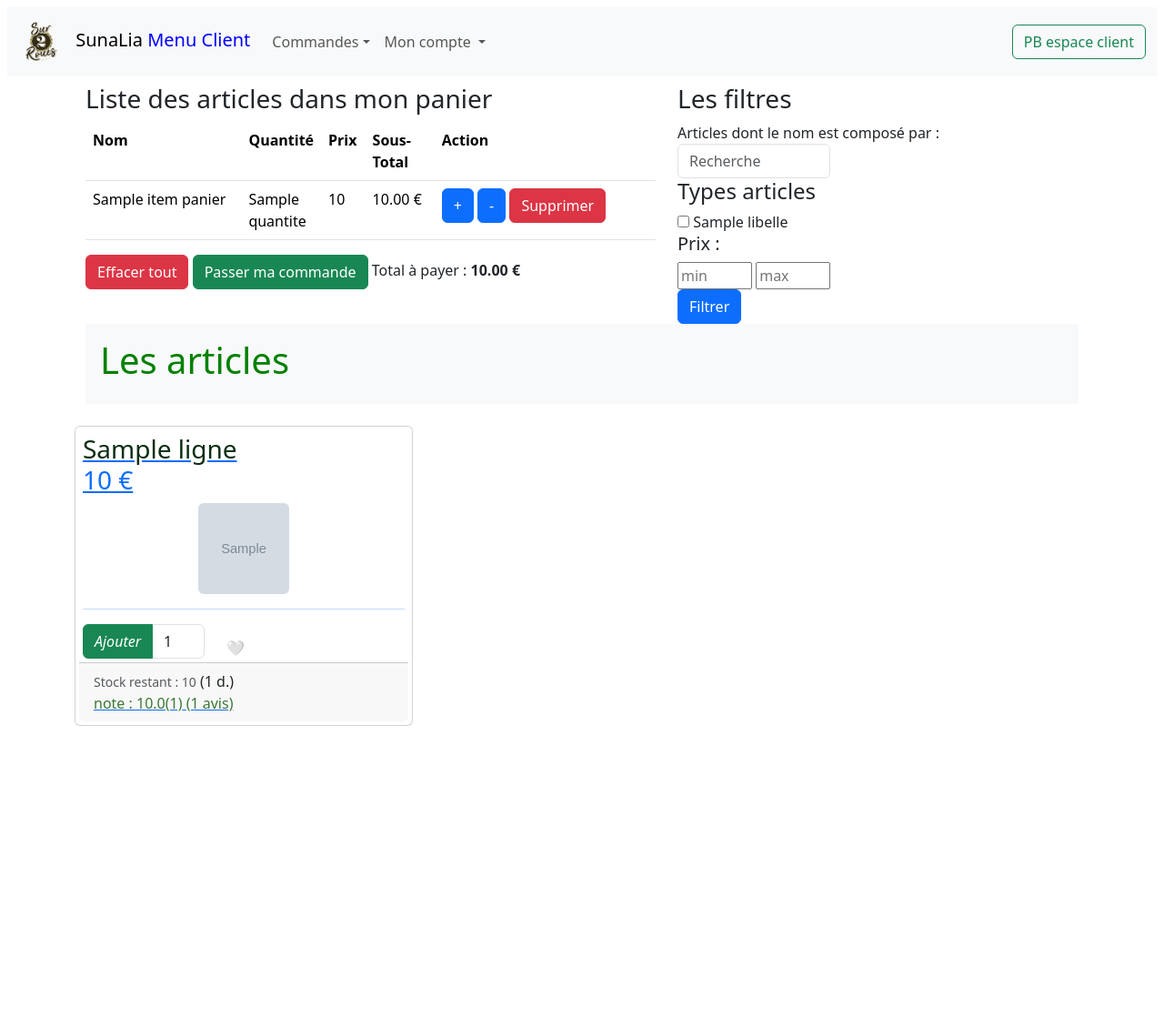
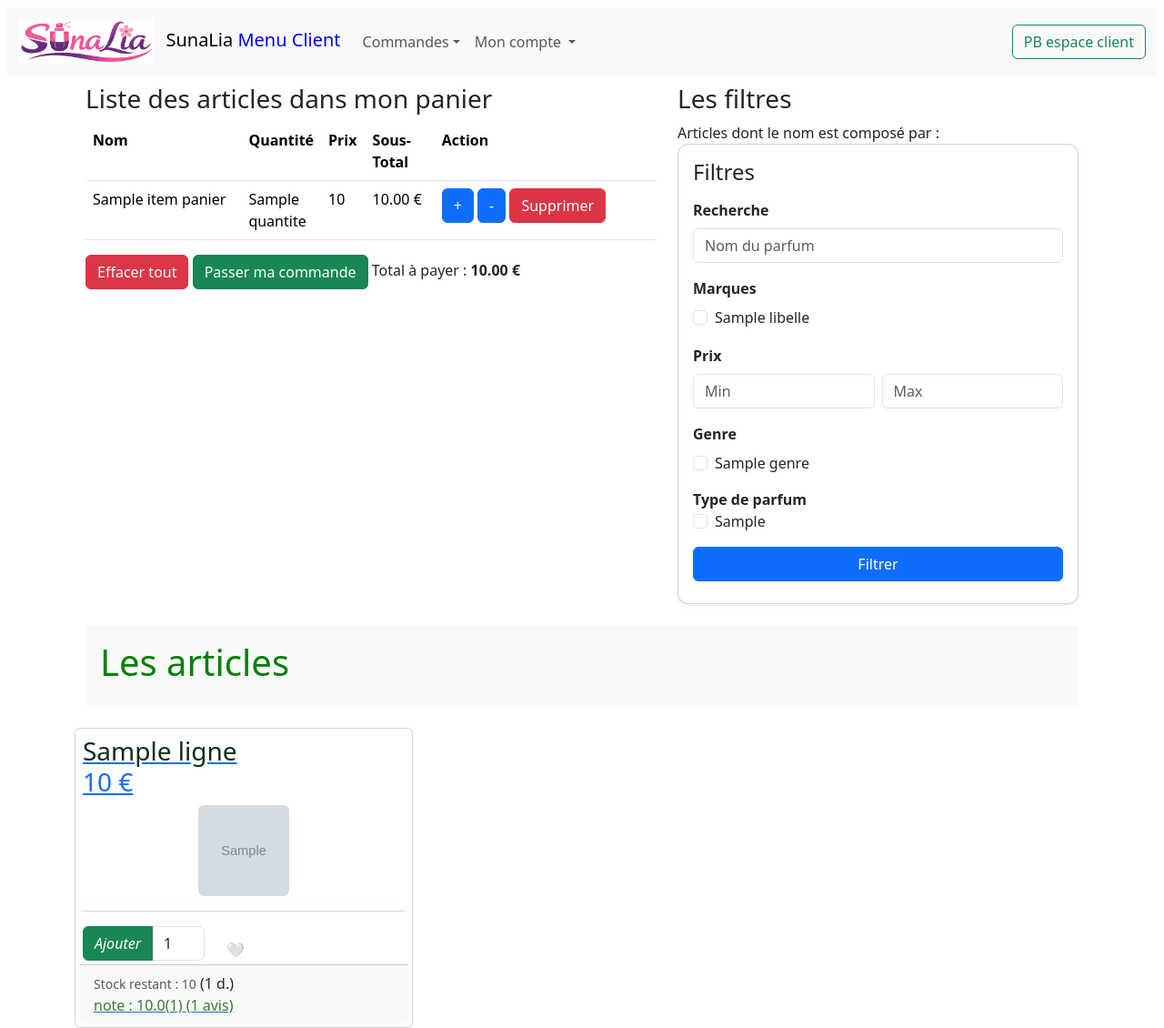
Before and after one commit to Lukasbre/Sa-_3_4_5_from_VAL_incorportion, a Flask app: template Site_SunaLia/templates/client/boutique/panier_article.html in a window 1280 px wide. Shown: the whole page at 91% size. Before the commit the page ends 798 px from the top, so only its background shows below. Run offline with Flask 3, Linux system fonts and the light colour scheme; the template is opened without the code that fills it: most values are stand-ins (such as "Sample title", 1, 10 or a date in 2020); grey boxes marked "Sample" are stand-in pictures; parts of the project's set-up code (start-up, migrations or seed data) failed here and were passed over; some libraries are stand-ins or nearby versions.

Commit message:
Filtre terminé - Verif Panier admin good

```diff
--- a/Site_SunaLia/controllers/admin_commande.py
+++ b/Site_SunaLia/controllers/admin_commande.py
@@ -25,7 +25,7 @@ def admin_commande_show():
                , c.etat_id
                , e.libelle
                , u.login
-               , COUNT(lc.parfum_id) AS nbr_articles
+               , SUM(lc.quantite) AS nbr_articles
                , SUM(lc.prix * lc.quantite) AS prix_total
         FROM commande c
         INNER JOIN etat e ON e.id_etat = c.etat_id
--- a/Site_SunaLia/templates/auth/layout.html
+++ b/Site_SunaLia/templates/auth/layout.html
@@ -21,7 +21,7 @@
         <br><br>
         <a href="/base/init">init.</a>
     {% endblock %}
-</div><!-- /.container -->
+</div>
 
 {% block javascripts %}
     <script src="{{ url_for('static', filename='assets/js/bootstrap.bundle.js') }}" ></script>
--- a/Site_SunaLia/templates/client/article_info/article_details.html
+++ b/Site_SunaLia/templates/client/article_info/article_details.html
@@ -19,7 +19,7 @@
 
 
        {% if commandes_articles.nb_commandes_article is defined and commandes_articles.nb_commandes_article > 0 %}
-                 <br>Vous avez commandé <strong>{{ commandes_articles.nb_commandes_article }} </strong>fois  ce produit
+                 <br>Vous avez commandé <strong>{{ commandes_articles.nb_commandes_article }} </strong>fois ce produit
         {% endif %}
 
         </div>
--- a/Site_SunaLia/templates/client/boutique/_filtre.html
+++ b/Site_SunaLia/templates/client/boutique/_filtre.html
@@ -1,37 +1,125 @@
-<form method="post"  action="/client/panier/filtre"  style="display: inline-block">
-    <div class="form-group">
-        <input name="filter_word"  type="text" placeholder="Recherche" size="10" class="form-control"
-               value="{% if session['filter_word'] %}{{ session['filter_word'] }}{% endif %}"  >
+<div class="card shadow-sm p-3 mb-4 w-100" style="border-radius: 12px;">
+
+    <h4 class="mb-3">Filtres</h4>
+
+    <form method="post" action="/client/panier/filtre">
+
+        <!-- Recherche -->
+        <div class="mb-3">
+            <label class="form-label fw-bold">Recherche</label>
+            <input name="filter_word"
+                   type="text"
+                   placeholder="Nom du parfum"
+                   class="form-control"
+                   value="{{ session.get('filter_word', '') }}">
         </div>
+
+        <!-- Marques -->
         {% if items_filtre is defined %}
-    <div class="form-group">
-        <h4>Types articles</h4>
+        <div class="mb-3">
+            <label class="form-label fw-bold">Marques</label>
+            <div style="max-height: 180px; overflow-y: auto;">
                 {% for item_filtre in items_filtre %}
-        <input type="checkbox" name="filter_types" value="{{ item_filtre.id_type_article }}"
                     {% set id_item = item_filtre.id_type_article | string %}
-               {% if session['filter_types'] %}
-{#                   {%  if idItem in session['filter_types'] %} checked  {% endif %} #}
-                   {{ ' checked ' if (id_item in session['filter_types']) else '' }}
-               {% endif %}
-{#                https://stackoverflow.com/questions/58433775/how-to-access-the-value-of-each-checkbox-in-a-table-with-flask#}
-            >  {{ item_filtre.libelle }}
-            <br/>
+                    <div class="form-check">
+                        <input class="form-check-input"
+                               type="checkbox"
+                               name="filter_types"
+                               value="{{ item_filtre.id_type_article }}"
+                               {% if session.get('filter_types') and id_item in session.get('filter_types') %}
+                                   checked
+                               {% endif %}>
+                        <label class="form-check-label">
+                            {{ item_filtre.libelle }}
+                        </label>
+                    </div>
                 {% endfor %}
+            </div>
         </div>
         {% endif %}
 
-    <div class="form-group">
-        <h5>Prix :</h5>
-         <input name="filter_prix_min"  type="text" placeholder="min"  size="3"
-            value="{% if session['filter_prix_min'] %}{{ session['filter_prix_min'] }}{% endif %}" >
+        <!-- Prix -->
+        <div class="mb-3">
+            <label class="form-label fw-bold">Prix</label>
+            <div class="d-flex gap-2">
+                <input name="filter_prix_min"
+                       type="number"
+                       class="form-control"
+                       placeholder="Min"
+                       value="{{ session.get('filter_prix_min', '') }}">
+                <input name="filter_prix_max"
+                       type="number"
+                       class="form-control"
+                       placeholder="Max"
+                       value="{{ session.get('filter_prix_max', '') }}">
+            </div>
+        </div>
 
-       <input name="filter_prix_max"  type="text" placeholder="max"  size="3"
-             value="{% if session['filter_prix_max'] %}{{ session['filter_prix_max'] }}{% endif %}" >
+        <!-- Genre -->
+        <div class="mb-3">
+            <label class="form-label fw-bold">Genre</label>
+            {% for genre in genres %}
+                {% set id_genre = genre.id_genre | string %}
+                <div class="form-check">
+                    <input class="form-check-input"
+                           type="checkbox"
+                           name="filter_genres"
+                           value="{{ genre.id_genre }}"
+                           {% if session.get('filter_genres') and id_genre in session.get('filter_genres') %}
+                               checked
+                           {% endif %}>
+                    <label class="form-check-label">
+                        {{ genre.nom_genre }}
+                    </label>
                 </div>
-    <button type="submit" class="btn btn-primary" style="display: inline-block;">Filtrer</button>
+            {% endfor %}
+        </div>
+
+        <!-- type -->
+        <div class="form-group mb-3">
+            <label><strong>Type de parfum</strong></label>
+            {% for type in types_parfum %}
+                {% set id_type = type.id_type_parfum | string %}
+                <div class="form-check">
+                    <input class="form-check-input"
+                           type="checkbox"
+                           name="filter_types_parfum"
+                           value="{{ type.id_type_parfum }}"
+                           {% if session.get('filter_types_parfum') and id_type in session.get('filter_types_parfum') %}
+                               checked
+                           {% endif %}>
+                    <label class="form-check-label">
+                        {{ type.type_parfum_libelle }}
+                    </label>
+                </div>
+            {% endfor %}
+        </div>
+
+        <!-- Bouton Filtrer -->
+        <div class="d-grid mb-2">
+            <button type="submit" class="btn btn-primary">
+                Filtrer
+            </button>
+        </div>
+
     </form>
-{% if session['filter_word'] or session['filter_prix_max'] or session['filter_prix_min'] or session['filter_types']%}
-<form  action="/client/panier/filtre/suppr"  style="display: inline-block; margin: 5px;"  method="post" >
-<button class="btn btn-danger" > Supprimer filtre </button>
+
+    <!-- Bouton Reset -->
+    {% if session.get('filter_word')
+       or session.get('filter_prix_max')
+       or session.get('filter_prix_min')
+       or session.get('filter_types')
+       or session.get('filter_genres')
+       or session.get('filter_types_parfum') %}
+
+    <form action="/client/panier/filtre/suppr"
+          method="post"
+          class="d-grid">
+        <button class="btn btn-outline-danger">
+            Réinitialiser les filtres
+        </button>
     </form>
+
     {% endif %}
+
+</div>
```
Also changed, not shown: Site_SunaLia/connexion_db.py (+4 -4 lines), Site_SunaLia/controllers/client_article.py (+40 -1 lines), Site_SunaLia/controllers/client_panier.py (+7 -4 lines), Site_SunaLia/sae_sql.sql (indentation only), Site_SunaLia/static/favicon.ico, Site_SunaLia/static/logo.png, 3 other files. Lines whose indentation alone changed are shown as unchanged.
